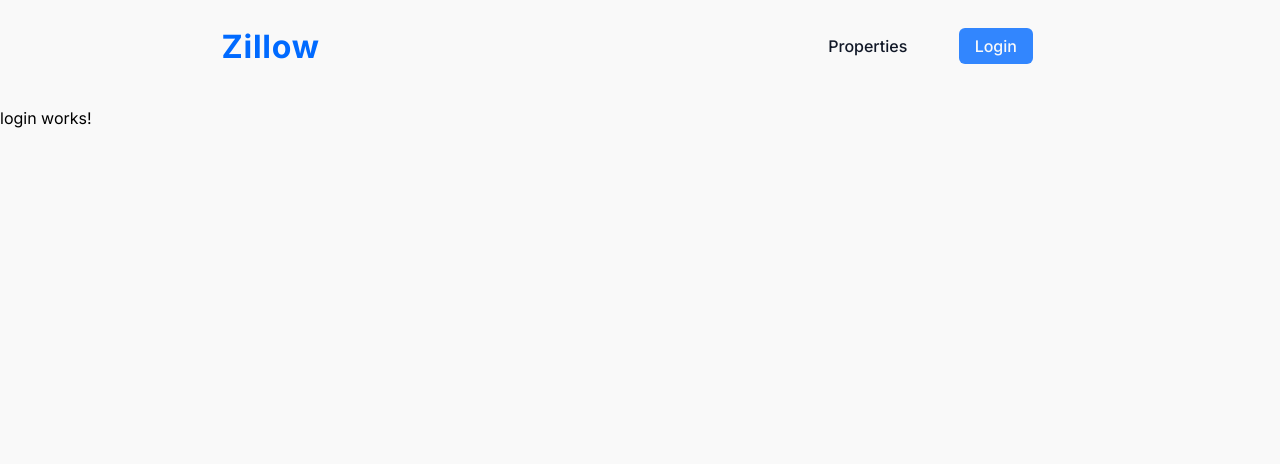
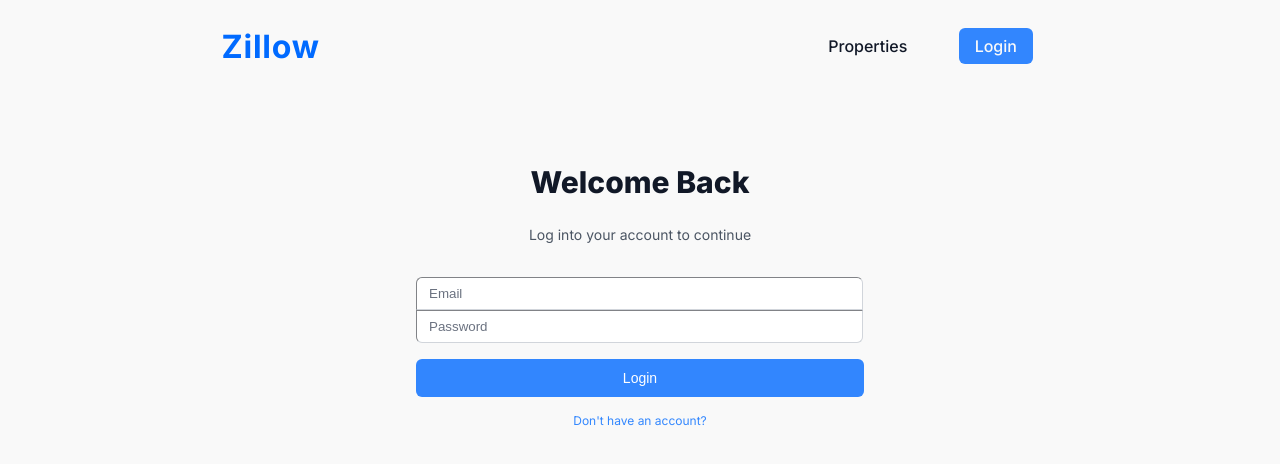
Before and after one commit to AimeAubin/angular-zillow-clone, an Angular app: page /login in a window 1280 px wide. Shown: the top 464 px of the page. Built offline with nearby package versions, Linux system fonts and the light colour scheme.

Commit message:
feat: add ui for user login

```diff
--- a/src/app/auth/login/login.component.html
+++ b/src/app/auth/login/login.component.html
@@ -1 +1,41 @@
-<p>login works!</p>
+<section class="container">
+  <div class="form-container">
+    <div class="title">
+      <h2>Welcome Back</h2>
+      <p>Log into your account to continue</p>
+    </div>
+    <form class="login-form">
+      <div class="login-inputs-container">
+        <div>
+          <label for="email">Email</label>
+          <input
+            type="email"
+            name="email"
+            id="email"
+            placeholder="Email"
+            class="email"
+          />
+        </div>
+
+        <div>
+          <label for="password">Password</label>
+          <input
+            type="password"
+            name="password"
+            id="password"
+            placeholder="Password"
+            class="password"
+          />
+        </div>
+      </div>
+
+      <div>
+        <button type="submit">Login</button>
+      </div>
+
+      <a routerLink="/auth/signup" class="signup-link"
+        >Don&#39;t have an account?</a
+      >
+    </form>
+  </div>
+</section>
--- a/src/app/auth/login/login.component.scss
+++ b/src/app/auth/login/login.component.scss
@@ -0,0 +1,103 @@
+.container {
+    display: flex;
+    align-items: center;
+    justify-content: center;
+    padding: 3rem 1rem;
+}
+
+.form-container {
+    max-width: 28rem;
+    width: 100%;
+}
+
+.title h2 {
+    margin-top: 1.5rem;
+    text-align: center;
+    font-size: 1.875rem;
+    line-height: 2.25rem;
+    font-weight: 800;
+    color: #111827;
+}
+
+.title p {
+    margin-top: 0.5rem;
+    text-align: center;
+    font-size: 0.875rem;
+    line-height: 1.25rem;
+    color: #4b5563;
+}
+
+.login-form {
+    margin-top: 2rem
+}
+
+.login-inputs-container {
+    border-radius: 0.375rem;
+}
+
+.login-inputs-container div label {
+    position: absolute;
+    width: 1px;
+    height: 1px;
+    padding: 0;
+    margin: -1px;
+    overflow: hidden;
+    clip: rect(0, 0, 0, 0);
+    white-space: nowrap;
+    border-width: 0;
+}
+
+.login-inputs-container div input {
+    appearance: none;
+    position: relative;
+    display: block;
+    width: 94%;
+    padding: .5rem .75rem;
+    border-color: #d1d5db;
+    border-width: 1px;
+    color: #111827;
+}
+
+.login-inputs-container div input:focus {
+    outline-color: rgba(0, 106, 255, 0.8);
+}
+
+.login-inputs-container div input::placeholder {
+    color: #6b7280;
+}
+
+.email {
+    border-top-left-radius: 0.375rem;
+    border-top-right-radius: 0.375rem;
+}
+
+.password {
+    border-bottom-right-radius: 0.375rem;
+    border-bottom-left-radius: 0.375rem;
+}
+
+button {
+    position: relative;
+    display: flex;
+    justify-content: center;
+    width: 100%;
+    padding: .5rem 1rem;
+    border-width: 1px;
+    border-color: transparent;
+    border-radius: .375rem;
+    font-size: 0.875rem;
+    line-height: 1.25rem;
+    color: #ffffff;
+    background-color: rgba(0, 106, 255, 0.8);
+    margin-top: 1rem;
+    margin-bottom: 1rem;
+}
+
+a.signup-link {
+    text-decoration: none;
+    color: rgba(0, 106, 255, 0.8);
+    font-size: 0.75rem;
+    line-height: 1rem;
+    display: flex;
+    justify-content: center;
+}
```
